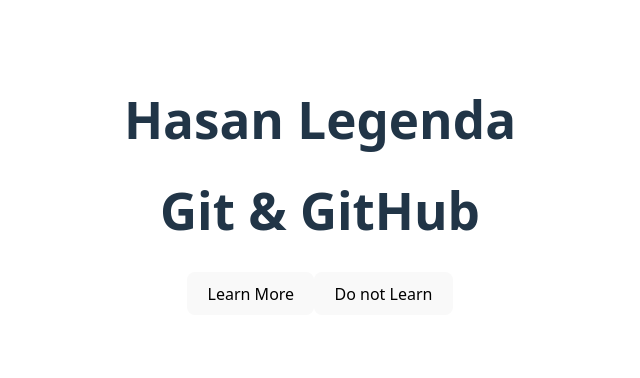
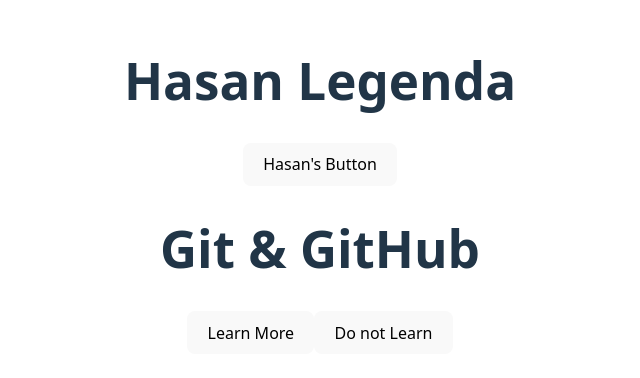
Before and after one commit to zmirumar/react-q, a React (Vite) app: page / in a window 1280 px wide. Shown: the part 214-592 px from the top of the page, without its empty margins (320-960 px from the left). Built offline with nearby package versions, Linux system fonts and the light colour scheme.

Commit message:
Wrote just TRUTH

```diff
--- a/src/components/Hasan.tsx
+++ b/src/components/Hasan.tsx
@@ -1,7 +1,14 @@
 function Hasan() {
+
+  const HasanButton = () => {
+    alert("My brother Mirumar write codes better than me");
+    // eslint-disable-next-line @typescript-eslint/no-unused-expressions
+    confirm("Do you agree?") ? alert("You are right") : alert("You are wrong");
+  }
   return (
     <div>
       <h1>Hasan Legenda</h1>
+      <button onClick={HasanButton}>Hasan's Button</button>
     </div>
   );
 }
```
